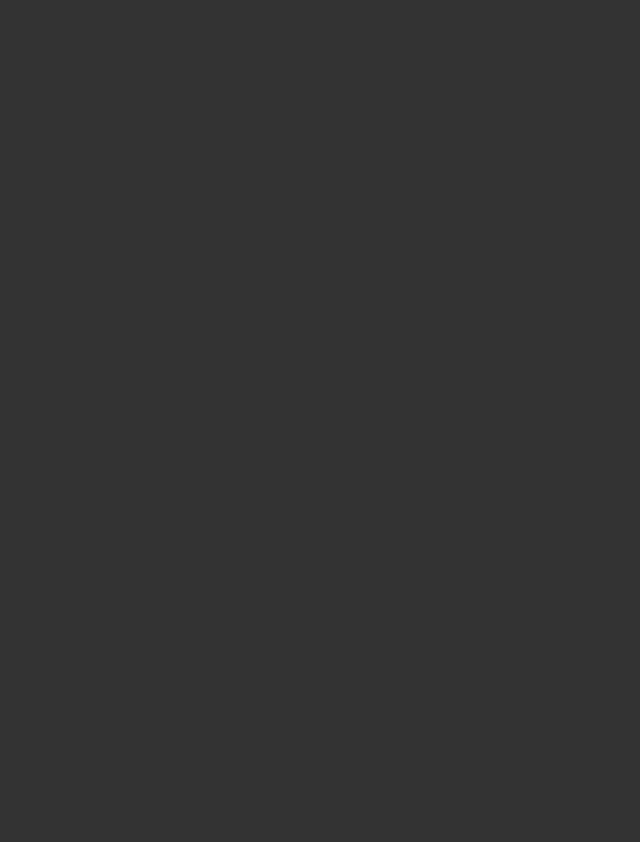
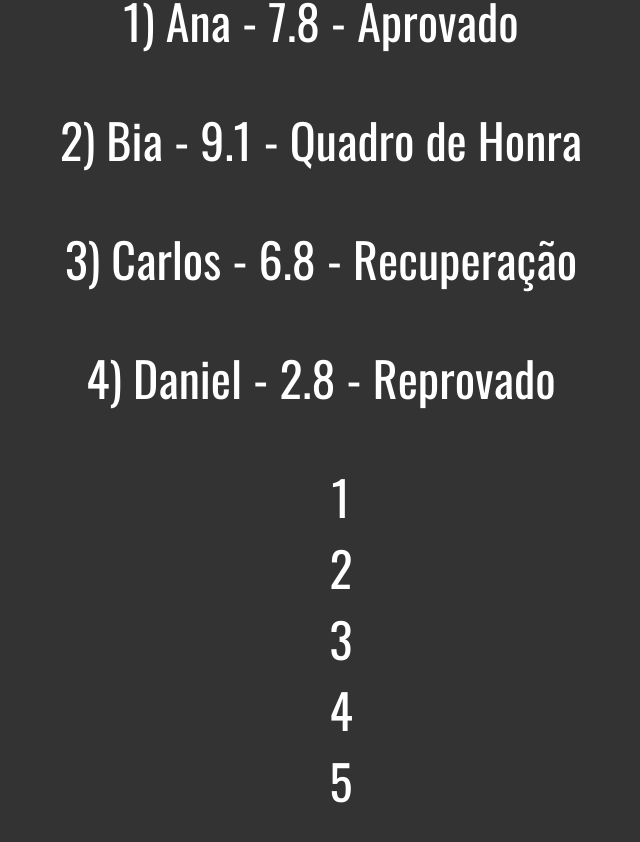
Before and after one commit to ranog/web_moderno, a website: page vue/exercicios/ifFor.html in a window 1280 px wide. Shown: the whole page, without its empty margins (319-959 px from the left). Before the commit the page ends 800 px from the top, so only its background shows below. Drawn offline with Linux system fonts and the light colour scheme.

Commit message:
478. Directives: v-if, v-for, and v-show

```diff
--- a/vue/exercicios/ifFor.html
+++ b/vue/exercicios/ifFor.html
@@ -1,15 +1,40 @@
 <!DOCTYPE html>
 <html>
+
 <head>
     <meta charset="UTF-8">
     <title>If & For</title>
     <link rel="stylesheet" href="/css/estilo.css">
     <script src="/js/vue.min.js"></script>
 </head>
+
 <body class="exercicio">
-
+    <div id="app">
+        <p v-for="(aluno, i) in alunos">
+            {{i+1}}) {{aluno.nome}} - {{aluno.nota}} -
+            <span v-if="aluno.nota >= 9">Quadro de Honra</span>
+            <span v-else-if="aluno.nota >= 7">Aprovado</span>
+            <span v-else-if="aluno.nota >= 3">Recuperação</span>
+            <span v-else>Reprovado</span>
+        </p>
+        <!-- outra forma de usar o v-for -->
+        <ul style="list-style: none;">
+            <li v-for="n in 5">{{n}}</li>
+        </ul>
+    </div>
     <script>
-        // ...
+        new Vue({
+            el: "#app",
+            data: {
+                alunos: [
+                    { nome: "Ana", nota: 7.8 },
+                    { nome: "Bia", nota: 9.1 },
+                    { nome: "Carlos", nota: 6.8 },
+                    { nome: "Daniel", nota: 2.8 }
+                ]
+            }
+        })
     </script>
 </body>
+
 </html>
```
